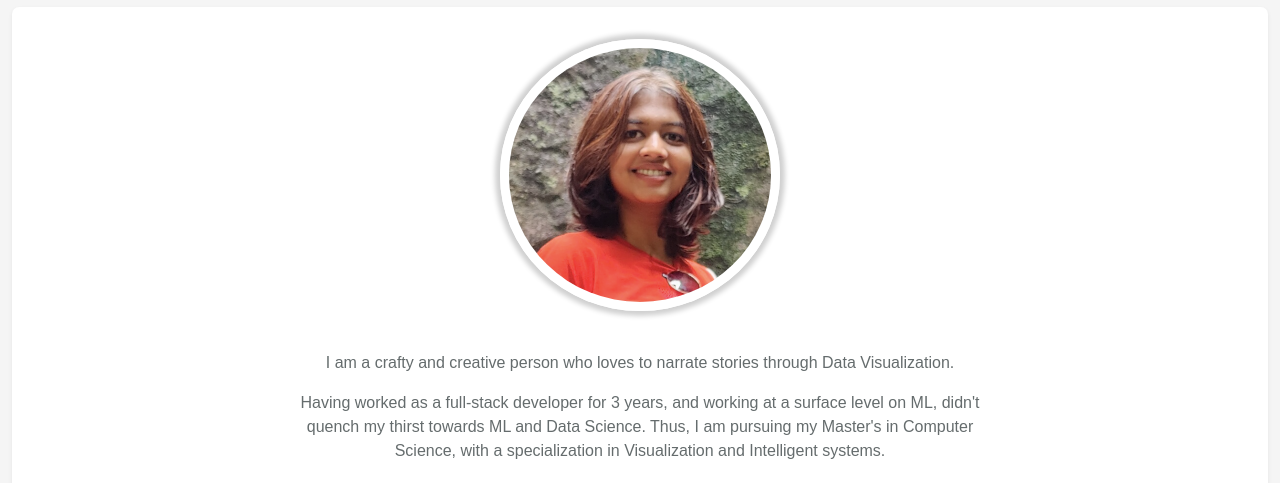
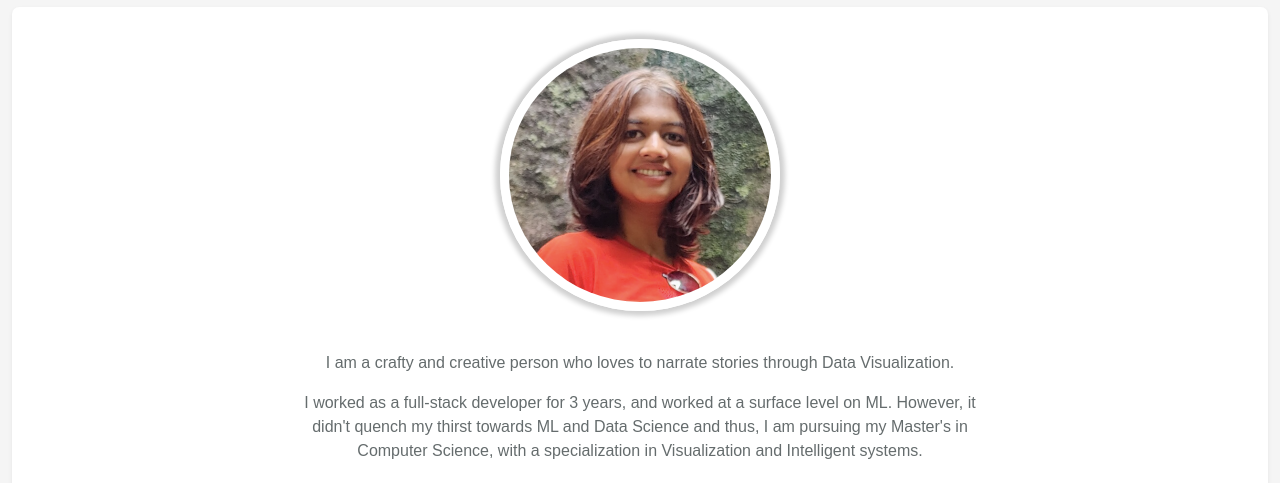
Before and after one commit to ChandanaRD/portfolio, a plain HTML site: page index.html in a window 1280 px wide. Shown: the part 461-944 px from the top of the page. Drawn offline with nearby package versions, Linux system fonts and the light colour scheme.

Commit message:
Grammar Checks

```diff
--- a/index.html
+++ b/index.html
@@ -83,7 +83,7 @@
                                 I am a crafty and creative person who loves to narrate stories through Data Visualization.
                             </p>
                             <p>
-                                Having worked as a full-stack developer for 3 years, and working at a surface level on ML, didn't quench my thirst towards ML and Data Science. Thus, I am pursuing my Master's in Computer Science, with a specialization in Visualization and Intelligent systems.
+                                I worked as a full-stack developer for 3 years, and worked at a surface level on ML. However, it didn't quench my thirst towards ML and Data Science and thus, I am pursuing my Master's in Computer Science, with a specialization in Visualization and Intelligent systems.
                             </p>
                         </div>
 
```
